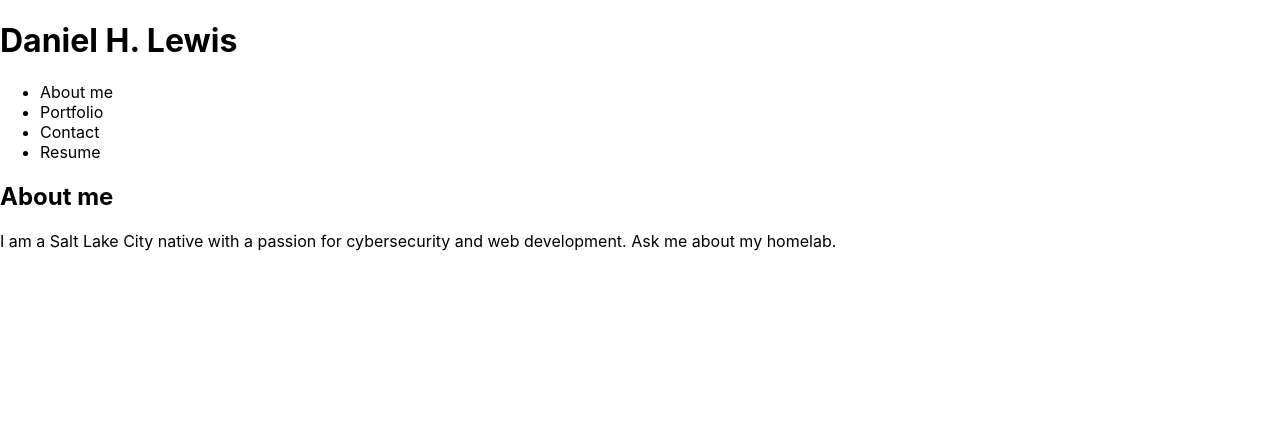
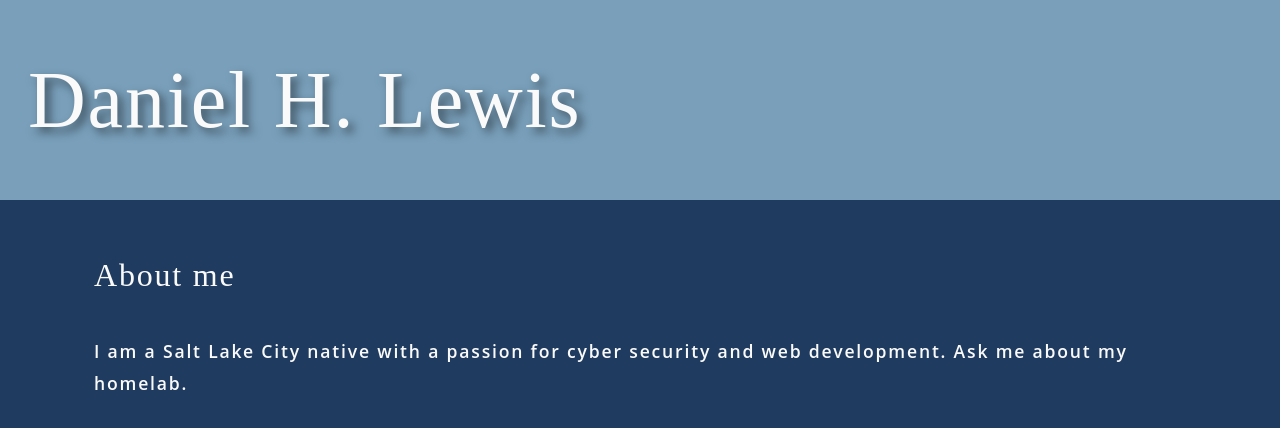
Before and after one commit to dotdlew/dotdlew.github.io, a React (Create React App) app: page / in a window 1280 px wide. Shown: the top 428 px of the page. Built offline with nearby package versions, Linux system fonts and the light colour scheme.

Commit message:
css style from react challenge repo

```diff
--- a/src/components/About/index.js
+++ b/src/components/About/index.js
@@ -8,7 +8,7 @@
           <i className="fas fa-user-circle" style={{ fontSize: "96px" }}></i>
         </div>
         <p>
-          I am a Salt Lake City native with a passion for cybersecurity and web
+          I am a Salt Lake City native with a passion for cyber security and web
           development. Ask me about my homelab.
         </p>
       </div>
--- a/src/index.css
+++ b/src/index.css
@@ -1,13 +1,361 @@
+main {
+  margin: 0 auto;
+  max-width: 90%;
+  padding: 50px 30px;
+}
+:root {
+  --primary: #8c54ff;
+  --secondary: #31343D;
+  --tertiary: #b12704;
+  --light: #fafafa;
+  --dark: #799FBA;
+  --darker: #1F3B60;
+  --alpha: rgba(255,255,255,.7);
+  --error: rgb(228, 46, 1);
+  --spacing-one: calc(1rem * 0.5);
+  --spacing-two: calc(1rem);
+  --spacing-five: calc(2.5rem);
+}
+
+* {
+  box-sizing: border-box;
+}
+
+html,
+body {
+  min-height: 100%;
+}
+
 body {
   margin: 0;
-  font-family: -apple-system, BlinkMacSystemFont, 'Segoe UI', 'Roboto', 'Oxygen',
-    'Ubuntu', 'Cantarell', 'Fira Sans', 'Droid Sans', 'Helvetica Neue',
-    sans-serif;
-  -webkit-font-smoothing: antialiased;
-  -moz-osx-font-smoothing: grayscale;
+  padding: 0;
+  font-weight: 600;
+  line-height: 1.5;
+  font-size: 18px;
+  letter-spacing: 0.1em;
+  background: var(--darker);
+  color: var(--light);
+  font-family: 'Open Sans', sans-serif;
 }
 
-code {
-  font-family: source-code-pro, Menlo, Monaco, Consolas, 'Courier New',
-    monospace;
+h1,
+h2,
+h3,
+h4,
+h5,
+h6 {
+  font-family: 'Aladin', cursive;
+  font-weight: 500;
+  margin: 5px 0;
+  line-height: 1.25;
 }
+
+h1 {
+  font-size: 5rem;
+  margin: 50px 20px;
+  text-shadow: 5px 5px 10px rgba(0, 0, 0, 0.5);
+}
+
+h2 {
+  font-size: 2rem;
+}
+
+h3 {
+  font-size: 1.75rem;
+}
+
+h4 {
+  font-size: 1.5rem;
+}
+
+h5 {
+  font-size: 1.25rem;
+}
+
+h6 {
+  font-size: 1rem;
+}
+
+p {
+  font-size: 1.1rem;
+  margin: 20px 0;
+  line-height: 2rem;
+}
+
+a {
+  color: var(--light);
+  text-decoration: none;
+  opacity: .5;
+}
+
+a:hover {
+  opacity: 1;
+  transition: all .2s ease-in-out;
+}
+
+header {
+  background: var(--dark);
+}
+
+header a {
+  color: var(--light);
+}
+
+button {
+  font-size: 1rem;
+  font-weight: 600;
+  text-decoration: none;
+  border-radius: 0.5rem;
+  border: none;
+  color: #fff;
+  outline: none;
+  cursor: pointer;
+  margin: 0 1px;
+  background-color: var(--dark);
+  padding: 10px 15px;
+  opacity: 0.7;
+}
+
+
+button:hover {
+  opacity: 1;
+}
+
+button[disabled] {
+  cursor: default;
+  opacity: 0.8;
+}
+
+img {
+  max-width: 100%;
+}
+
+span[role='img'] {
+  cursor: default;
+}
+
+form {
+  width: 40%;
+}
+
+input {
+  margin: 10px 0;
+  font-size: 1rem;
+  padding: 0.25rem;
+  width: 600px;
+  border: 1px solid var(--dark);
+  outline: none;
+  border-radius: 3px;
+  transition: box-shadow 0.2s;
+}
+
+input:focus {
+  border: 1px solid var(--secondary);
+  box-shadow: 0 0 0.25rem rgba(0, 0, 0, 0.5);
+}
+
+label {
+  margin-right: 10px;
+}
+
+li {
+  list-style: none;
+}
+
+header {
+  height: 200px;
+  position: relative;
+  overflow: hidden;
+  z-index: 2;
+}
+
+header h1 {
+  position: relative;
+  z-index: 2;
+}
+
+header img {
+  z-index: 0;
+  position: absolute;
+  top: 0;
+  left: 0;
+  height: auto;
+  filter: sepia(1) opacity(60%);
+}
+
+nav {
+  position: relative;
+  font-family: 'Aladin', cursive;
+  font-size: 2.5rem;
+  margin: 30px 20px;
+}
+
+nav a:hover {
+  text-decoration: none;
+}
+
+nav li {
+  cursor: pointer;
+  text-shadow: 2px 2px 10px rgba(0,0,0, 0.5);
+  margin: 0 50px;
+}
+
+ul.skills {
+  line-height: 2rem;
+}
+
+ul.skills li {
+  list-style-type: circle;
+}
+
+footer {
+  font-size: 48px;
+  justify-content: center;
+}
+
+footer a {
+  color: var(--light);
+  opacity: .5;
+  margin: 10px 20px;
+  transition: all .3s ease-in-out;
+}
+
+footer a:hover {
+  opacity: 1;
+}
+
+textarea {
+  width: 600px;
+  height: 200px;
+  border: 3px solid #cccccc;
+  padding: 5px;
+  margin-top: 10px;
+}
+
+.container {
+  width: 85%;
+  max-width: 1200px;
+  margin-left: auto;
+  margin-right: auto;
+}
+
+.flex-row {
+  display: flex;
+  flex-wrap: wrap;
+}
+
+.space-between {
+  justify-content: space-between;
+}
+
+.flex-end {
+  justify-content: flex-end;
+}
+
+.flex-center {
+  justify-content: center;
+}
+
+.mx-1 {
+  margin-right: var(--spacing-one);
+  margin-left: var(--spacing-one);
+}
+
+.mx-2 {
+  margin-right: var(--spacing-two);
+  margin-left: var(--spacing-two);
+}
+
+.my-1 {
+  margin-top: var(--spacing-one);
+  margin-bottom: var(--spacing-one);
+}
+
+.my-2 {
+  margin-top: var(--spacing-two);
+  margin-bottom: var(--spacing-two);
+}
+
+.my-5 {
+  margin-top: var(--spacing-five);
+  margin-bottom: var(--spacing-five);
+}
+
+.px-1 {
+  padding-right: var(--spacing-one);
+  padding-left: var(--spacing-one);
+}
+
+.px-2 {
+  padding-right: var(--spacing-two);
+  padding-left: var(--spacing-two);
+}
+
+.py-1 {
+  padding-top: var(--spacing-one);
+  padding-bottom: var(--spacing-one);
+}
+
+.py-2 {
+  padding-top: var(--spacing-two);
+  padding-bottom: var(--spacing-two);
+}
+
+.card {
+  width: 25%;
+  text-align: center;
+}
+
+.project {
+  position: relative;
+  width: 100%;
+  max-width: 500px;
+  height: 300px;
+  margin: 30px;
+}
+
+.project-bg {
+  position: relative;
+  width: 100%;
+  height: 100%;
+}
+
+.project-text {
+    color: var(--secondary);
+    position: absolute;
+    top: 0px;
+    bottom: 0px;
+    left: 0px;
+    right: 0px;
+    padding: 50px;
+    z-index: 900;
+    opacity: 0;
+    transition: all .5s ease-in-out;
+}
+
+.project-text:hover {
+  background-color: var(--alpha);
+  opacity: 1;
+  border: 10px solid var(--secondary);
+}
+
+.project-text h3 {
+  font-size: 2.5rem;
+}
+
+.project-text a {
+  text-decoration: none;
+  font-weight: bold;
+  color: var(--dark);
+  transition: all .3s ease-in-out;
+}
+
+.project-text a:hover {
+  color: var(--darker);
+}
+
+.navActive {
+  color: var(--secondary);
+  cursor: default;
+  text-shadow: 3px 3px 15px rgba(255,255,255, .5);
+}
```
